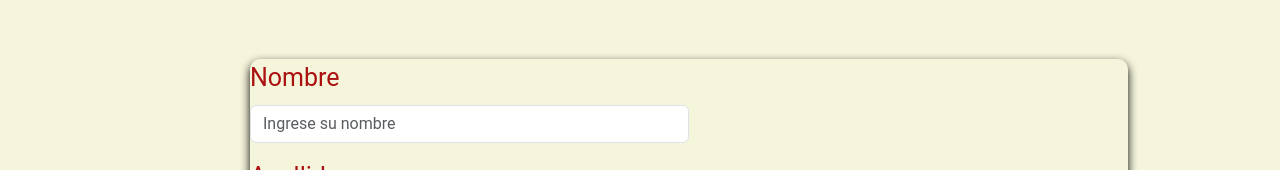
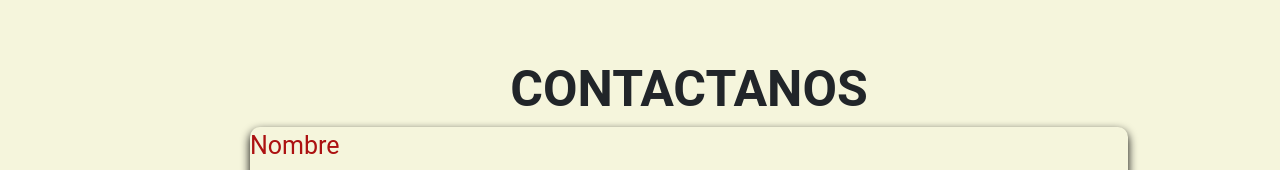
Before and after one commit to claudioep94/PreEntrega2Peralta, a plain HTML site: page pages/contacto.html in a window 1280 px wide. Shown: the part 782-952 px from the top of the page. Drawn offline with nearby package versions, Linux system fonts and the light colour scheme.

Commit message:
Agregue detalles

```diff
--- a/css/estilos.css
+++ b/css/estilos.css
@@ -395,7 +395,6 @@ nav {
 
 }
 
-
 header {
     grid-area: header;
 }
@@ -457,33 +456,24 @@ label {
 }
 
 
-input,
+input:hover{
+    background-color: red;
+    color: white;
+}
 textarea {
+    color: white;
     padding: 5px 5px;
     border-radius: 15px;
     margin-bottom: 15px;
-    background-color: white;
+
     border: 1px solid black;
     }
 
 
 
-/*contenedorNoticias {
-    display: grid;
-    grid-template-columns: repeat(3, 1fr);
-    gap: 50px;
-    margin: 30px 0;
-    height: 100%;
-
-
-
+.contacto h3 {
+    text-align: center;
+    text-transform: uppercase;
+    font-weight: bold;
+    font-size: 50px;
 }
-
-.noticia {
-    display: flex;
-    flex-direction: column;
-    align-items: center;
-    padding: 25px;
-    background-color: #fafafa;
-    border-radius: 5px;
-    box-shadow: 0px 4px 10px rgba(0, 0, 0, 0.1); */
--- a/pages/contacto.html
+++ b/pages/contacto.html
@@ -55,6 +55,7 @@
 
         </section>
         <section class="contacto">
+            <h3>Contactanos</h3>
 
         <div class="formContacto">
             <form action="" method="post">
```
Also changed, not shown: index.html (+1 -0 lines).
